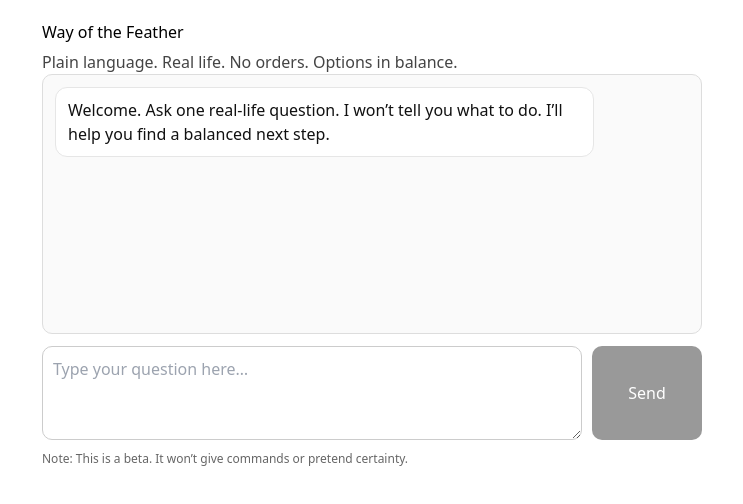
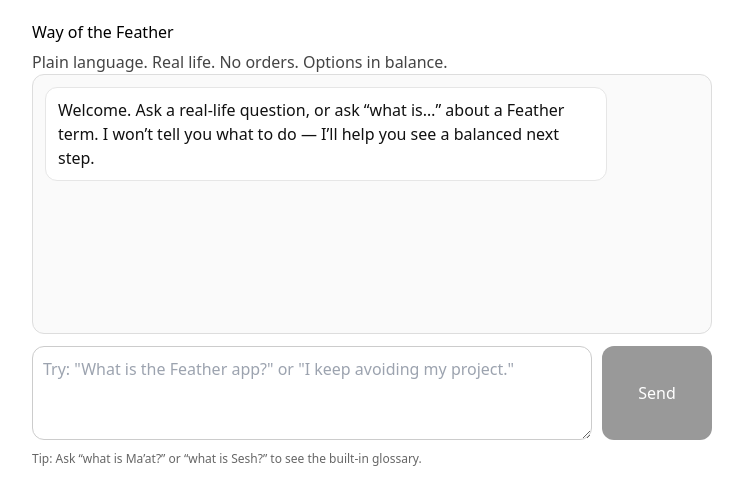
Before and after one commit to azzizzybud/way-of-the-feather, a Next.js app: page / in a window 1280 px wide. Shown: the top 504 px of the page, without its empty margins (268-1011 px from the left). Built offline with nearby package versions, Linux system fonts and the light colour scheme.

Commit message:
Refactor clarifier functions and improve messaging

```diff
--- a/app/page.tsx
+++ b/app/page.tsx
@@ -4,22 +4,113 @@
 
 type Msg = { role: "user" | "app"; text: string };
 
-function pickClarifier(q: string) {
+const CANON = {
+  appDefinition:
+    "Way of the Feather is a plain-language clarity app. You ask a real-life question, it asks a few focused follow-ups, then it helps you see a balanced next step (without telling you what to do).",
+  overlay: {
+    Sesh: "Knowns: what’s solid and specific (facts, events, signals).",
+    Shef: "Missing/Unclear: what’s needed before we can answer cleanly.",
+    Seef: "Emerging pattern: a testable insight, not a final claim.",
+    Hrp: "Resolution: a Ma’at-calibrated view (truth, fair-share, right-size).",
+    Shms: "Action: the smallest real move (under 15 minutes).",
+  },
+  terms: {
+    "Ma’at":
+      "Ordering intelligence: truth, fair-share, and right-size in real life. You can often feel alignment as steadier body signals and cleaner consequences.",
+    Netjer:
+      "The unchanging background-awareness. Not a person. Not your mind. (We don’t claim personal identity as Netjer.)",
+    Ka: "The witness-channel: how experience registers without spin. Trainable. (After-body continuation is unknown.)",
+    Khat: "The physical body. It senses, runs hormones/emotions, and ends at physical death.",
+    Isfet:
+      "Drift/distortion/incoherence. An alarm signal, not moral failure. Common signals: lurch, grind, static, numb, compulsion, rage spiral, avoidance fog.",
+    Ra: "Manifest action/appearance: the visible deed, the daily cycle of doing.",
+    Amen: "Hidden potential: the unmanifest seed.",
+  },
+  guardrails:
+    "Beta note: This app doesn’t give commands, doesn’t pretend certainty, and will say “I don’t know” when it can’t answer honestly.",
+};
+
+function looksLikeDefinitionQuestion(q: string) {
+  const s = q.trim().toLowerCase();
+  return (
+    s.startsWith("what is") ||
+    s.startsWith("whats") ||
+    s.startsWith("what’s") ||
+    s.startsWith("define") ||
+    s.startsWith("explain") ||
+    s.startsWith("how does") ||
+    s.includes("what is this app") ||
+    s.includes("what is feather app") ||
+    s.includes("what is the feather app")
+  );
+}
+
+function findGlossaryHit(q: string) {
+  const s = q.toLowerCase();
+  const keys = Object.keys(CANON.terms);
+  // try exact-ish hits first
+  for (const k of keys) {
+    const kk = k.toLowerCase();
+    if (s.includes(kk)) return k;
+  }
+  // overlay terms
+  const overlayKeys = Object.keys(CANON.overlay);
+  for (const k of overlayKeys) {
+    if (s.includes(k.toLowerCase())) return k;
+  }
+  return null;
+}
+
+function answerDefinition(q: string) {
+  const hit = findGlossaryHit(q);
+
+  // App definition
+  if (
+    q.toLowerCase().includes("feather app") ||
+    q.toLowerCase().includes("this app") ||
+    q.toLowerCase().includes("way of the feather")
+  ) {
+    return CANON.appDefinition; // one short paragraph (your choice A)
+  }
+
+  // Overlay terms
+  if (hit && (hit in CANON.overlay)) {
+    return `${hit}: ${(CANON.overlay as any)[hit]}`;
+  }
+
+  // Canon terms
+  if (hit && (hit in CANON.terms)) {
+    return `${hit}: ${(CANON.terms as any)[hit]}`;
+  }
+
+  // Generic definition reply
+  return CANON.appDefinition;
+}
+
+function pickClarifierLife(q: string) {
   const s = q.toLowerCase();
 
+  // Life domains (very light routing)
   if (s.includes("relationship") || s.includes("partner") || s.includes("friend")) {
-    return "What is one specific moment that shows the problem (today or yesterday)?";
+    return "Name one specific recent moment that shows the problem (time + place).";
   }
   if (s.includes("work") || s.includes("job") || s.includes("boss") || s.includes("project")) {
-    return "What is the next real situation coming up (meeting, task, message) and when is it?";
+    return "What is the next real work moment coming up (task/meeting/message) and when is it?";
   }
   if (s.includes("money") || s.includes("rent") || s.includes("debt") || s.includes("bills")) {
-    return "What is the exact money decision you’re facing this week (pay / save / ask / cut)?";
+    return "What exact money choice is on the table this week (pay / save / ask / cut), and by when?";
   }
-  if (s.includes("health") || s.includes("pain") || s.includes("doctor") || s.includes("sleep")) {
-    return "What changed recently (sleep, food, stress, schedule) and what does your body feel right now?";
+  if (s.includes("health") || s.includes("pain") || s.includes("sleep") || s.includes("anxiety")) {
+    return "What changed recently (sleep/food/stress/schedule), and what do you feel in the body right now?";
   }
-  return "What is one specific recent moment when this happened (time + place)?";
+
+  // Default life clarifier
+  return "What is one specific recent moment when this showed up (time + place)?";
+}
+
+function isLikelyLifeSituation(q: string) {
+  // If it’s not a definition-style question, treat as life situation for now
+  return !looksLikeDefinitionQuestion(q);
 }
 
 export default function Home() {
@@ -28,7 +119,8 @@
     {
       role: "app",
       text:
-        "Welcome. Ask one real-life question. I won’t tell you what to do. I’ll help you find a balanced next step.",
+        "Welcome. Ask a real-life question, or ask “what is…” about a Feather term. " +
+        "I won’t tell you what to do — I’ll help you see a balanced next step.",
     },
   ]);
 
@@ -38,8 +130,24 @@
     const q = input.trim();
     if (!q) return;
 
-    const clarifier = pickClarifier(q);
+    // always record the user message
+    setMessages((m) => [...m, { role: "user", text: q }]);
 
+    // Definition / FAQ mode
+    if (looksLikeDefinitionQuestion(q)) {
+      const a = answerDefinition(q);
+      setMessages((m) => [
+        ...m,
+        { role: "user", text: q },
+        { role: "app", text: a + "\n\n" + CANON.guardrails },
+      ]);
+      setInput("");
+      return;
+    }
+
+    // Life situation mode (clarify first)
+    if (isLikelyLifeSituation(q)) {
+      const clarifier = pickClarifierLife(q);
       setMessages((m) => [
         ...m,
         { role: "user", text: q },
@@ -48,29 +156,53 @@
           text:
             "Thanks. First I need one detail so we don’t guess.\n\n" +
             clarifier +
-          "\n\nAlso: where do you feel it most right now — chest or belly/solar plexus?",
+            "\n\nAlso: where do you feel it most right now — chest or belly/solar plexus?\n\n" +
+            CANON.guardrails,
         },
       ]);
-
       setInput("");
+      return;
+    }
   }
 
   return (
-    <main style={{ padding: 20, maxWidth: 700, margin: "0 auto", fontFamily: "system-ui, -apple-system, Segoe UI, Roboto" }}>
+    <main
+      style={{
+        padding: 20,
+        maxWidth: 720,
+        margin: "0 auto",
+        fontFamily: "system-ui, -apple-system, Segoe UI, Roboto",
+      }}
+    >
       <h1 style={{ marginBottom: 6 }}>Way of the Feather</h1>
       <p style={{ marginTop: 0, color: "#444" }}>
         Plain language. Real life. No orders. Options in balance.
       </p>
 
-      <div style={{ border: "1px solid #ddd", borderRadius: 10, padding: 12, minHeight: 260, background: "#fafafa" }}>
+      <div
+        style={{
+          border: "1px solid #ddd",
+          borderRadius: 12,
+          padding: 12,
+          minHeight: 260,
+          background: "#fafafa",
+        }}
+      >
         {messages.map((msg, i) => (
-          <div key={i} style={{ marginBottom: 10, display: "flex", justifyContent: msg.role === "user" ? "flex-end" : "flex-start" }}>
+          <div
+            key={i}
+            style={{
+              marginBottom: 10,
+              display: "flex",
+              justifyContent: msg.role === "user" ? "flex-end" : "flex-start",
+            }}
+          >
             <div
               style={{
                 whiteSpace: "pre-wrap",
                 padding: "10px 12px",
                 borderRadius: 12,
-                maxWidth: "85%",
+                maxWidth: "86%",
                 background: msg.role === "user" ? "#111" : "#fff",
                 color: msg.role === "user" ? "#fff" : "#111",
                 border: msg.role === "user" ? "1px solid #111" : "1px solid #e6e6e6",
@@ -86,13 +218,13 @@
         <textarea
           value={input}
           onChange={(e) => setInput(e.target.value)}
-          placeholder="Type your question here…"
+          placeholder='Try: "What is the Feather app?" or "I keep avoiding my project."'
           rows={3}
           style={{
             flex: 1,
             padding: 10,
             fontSize: 16,
-            borderRadius: 10,
+            borderRadius: 12,
             border: "1px solid #ccc",
           }}
         />
@@ -101,7 +233,7 @@
           disabled={!canSend}
           style={{
             width: 110,
-            borderRadius: 10,
+            borderRadius: 12,
             border: "none",
             background: canSend ? "#111" : "#999",
             color: "white",
@@ -114,7 +246,7 @@
       </div>
 
       <div style={{ marginTop: 10, fontSize: 12, color: "#666" }}>
-        Note: This is a beta. It won’t give commands or pretend certainty.
+        Tip: Ask “what is Ma’at?” or “what is Sesh?” to see the built-in glossary.
       </div>
     </main>
   );
```
Lines whose indentation alone changed are shown as unchanged.
